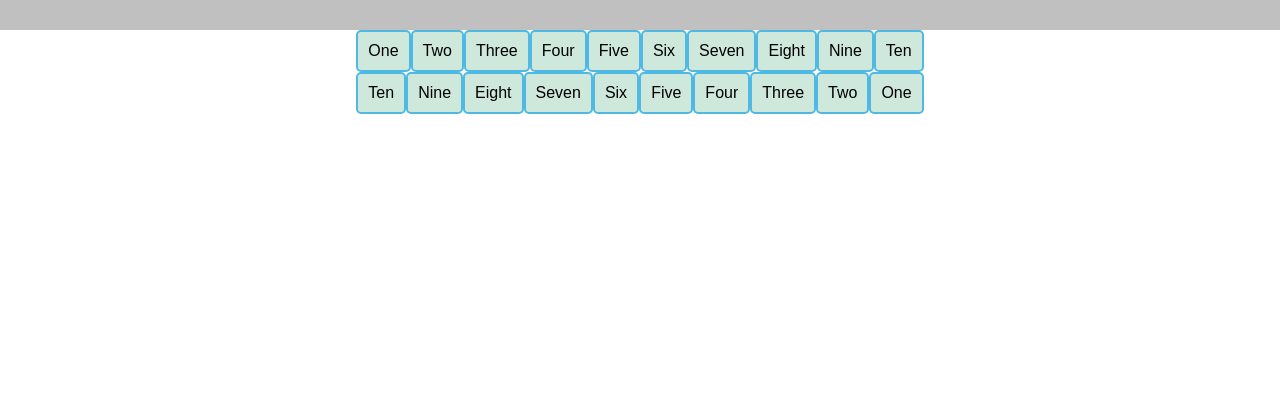
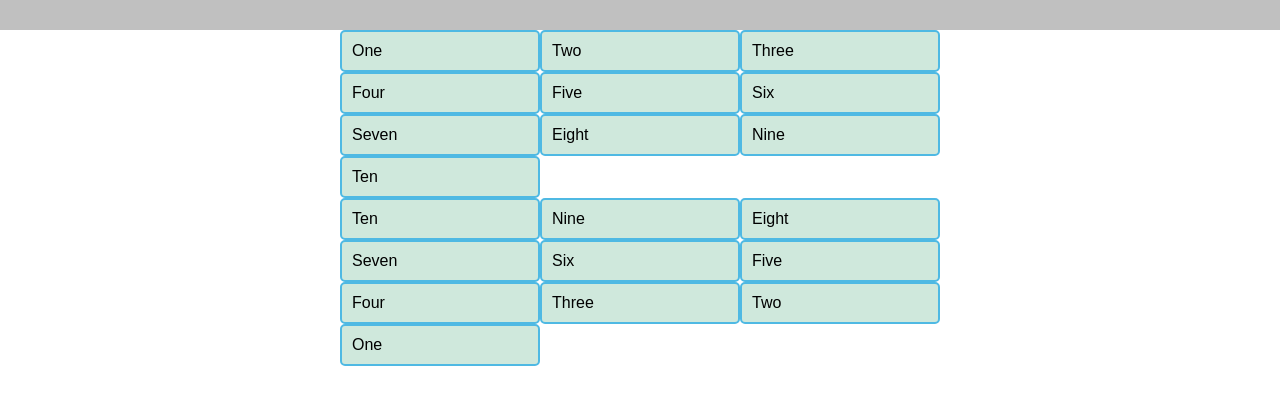
Before and after one commit to Wyght/scrum, a plain HTML site: page grids/index.html in a window 1280 px wide. Shown: the part 120-524 px from the top of the page. Drawn offline with Linux system fonts and the light colour scheme.

Commit message:
a update style.css gridContainer class

```diff
--- a/css/style.css
+++ b/css/style.css
@@ -3,18 +3,6 @@ html {
 }
 
 body {
-  margin: 0;
-}
-
-header {
-  background: silver;
-  height: 100px;
-}
-
-h1 {
-  text-align: center;
-  color: white;
-  line-height: 100px;
   margin: 0;
 }
 
@@ -27,26 +15,22 @@ article {
   background: antiquewhite;
 }
 
-section {
-  display: flex;
-  flex-direction: row;
-  flex-wrap: wrap;
-  justify-content: center;
-}
-
 button {
   font-size: 18px;
   line-height: 1.5;
   width: 175px;
 }
 
-button:first-child {
-  align-self: center;
+h1 {
+  text-align: center;
+  color: white;
+  line-height: 100px;
+  margin: 0;
 }
 
-button:last-child {
-  order: 1;
-  /* default value 0, the higher the number the later desplayed*/
+header {
+  background: silver;
+  height: 100px;
 }
 
 nav {
@@ -59,6 +43,22 @@ nav {
   justify-content: space-between;
   align-items: center;
   margin: 0 auto;
+}
+
+section {
+  display: flex;
+  flex-direction: row;
+  flex-wrap: wrap;
+  justify-content: center;
+}
+
+button:first-child {
+  align-self: center;
+}
+
+button:last-child {
+  order: 1;
+  /* default value 0, the higher the number the later desplayed*/
 }
 
 section:nth-of-type(2)>article {
@@ -92,6 +92,11 @@ section>div {
   border: 2px solid rgb(79, 185, 227);
 }
 
+.gridContainer {
+  display: grid;
+  grid-template-columns: 200px 200px 200px;
+}
+
 /*
 .myNest{
     display: flex;
--- a/grids/index.html
+++ b/grids/index.html
@@ -34,7 +34,7 @@
     <h1>Sample Grids Layout</h1>
   </header>
 
-  <section>
+  <section class="gridContainer">
     <div class="myGrid">One</div>
     <div class="myGrid">Two</div>
     <div class="myGrid">Three</div>
@@ -48,7 +48,7 @@
   </section>
 
 
-  <section>
+  <section class="gridContainer">
     <div class="myGrid">Ten</div>
     <div class="myGrid">Nine</div>
     <div class="myGrid">Eight</div>
```
